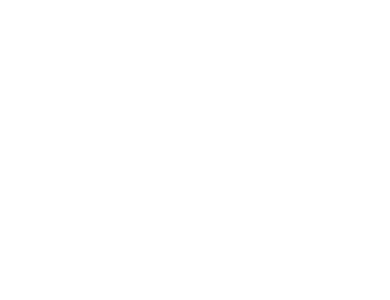
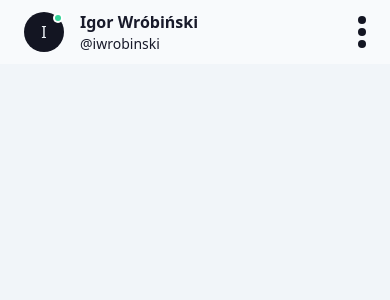
Before and after one commit to agor1/vue-chat-app, a Vue app: page / in a window 390 px wide. Shown: the top 300 px of the page. Built offline with nearby package versions, Linux system fonts and the light colour scheme.

Commit message:
feat: Created navbar for mobile

```diff
--- a/src/App.vue
+++ b/src/App.vue
@@ -10,7 +10,7 @@
 </script>
 
 <template>
-  <div class="app-container">
+  <div class="container bg-slate-100 h-screen w-screen">
     <Sidebar />
   </div>
 </template>
--- a/src/components/Sidebar.vue
+++ b/src/components/Sidebar.vue
@@ -3,6 +3,16 @@
 
 export default {
   name: "Sidebar",
+  data() {
+    return {
+      user: {
+        firstName: this.$store.state.userData.firstName,
+        lastName: this.$store.state.userData.lastName,
+        nickName: this.$store.state.userData.nickName,
+        status: true,
+      },
+    };
+  },
   computed: {
     ...mapGetters(["userData"]),
   },
@@ -10,7 +20,35 @@
 </script>
 
 <template>
-  <div class="sidebar-container">
-    <!-- TODO: Create a responsive sidebar using TailwindCSS and DaisyUI, which displays your data and chat with your friends. -->
+  <div class="sidebar-container w-screen h-16 bg-slate-50 box-border px-6">
+    <div class="flex flex-row justify-between items-center h-full">
+      <div class="flex flex-row justify-center items-center">
+        <div
+          class="avatar placeholder"
+          :class="{ online: user.status, offline: !user.status }"
+        >
+          <div
+            class="bg-neutral-focus text-neutral-content rounded-full w-10"
+            @click="user.status = !user.status"
+          >
+            <span>{{ user.firstName.charAt(0) }}</span>
+          </div>
+        </div>
+        <div class="user-info ml-4">
+          <h1 class="text-base font-bold">
+            {{ user.firstName + " " + user.lastName }}
+          </h1>
+          <h2 class="text-sm">
+            {{ user.nickName }}
+          </h2>
+        </div>
+      </div>
+
+      <div class="options flex flex-col">
+        <span class="w-2 h-2 bg-neutral-focus rounded-full my-0.5"></span>
+        <span class="w-2 h-2 bg-neutral-focus rounded-full my-0.5"></span>
+        <span class="w-2 h-2 bg-neutral-focus rounded-full my-0.5"></span>
+      </div>
+    </div>
   </div>
 </template>
--- a/src/store/store.js
+++ b/src/store/store.js
@@ -4,8 +4,9 @@
   state () {
     return {
       userData: {
-        firstname: 'Twój',
-        lastname: 'Stary',
+        firstName: 'Igor',
+        lastName: 'Wróbiński',
+        nickName: '@iwrobinski',
         avatar: ''
       }
     }
```
